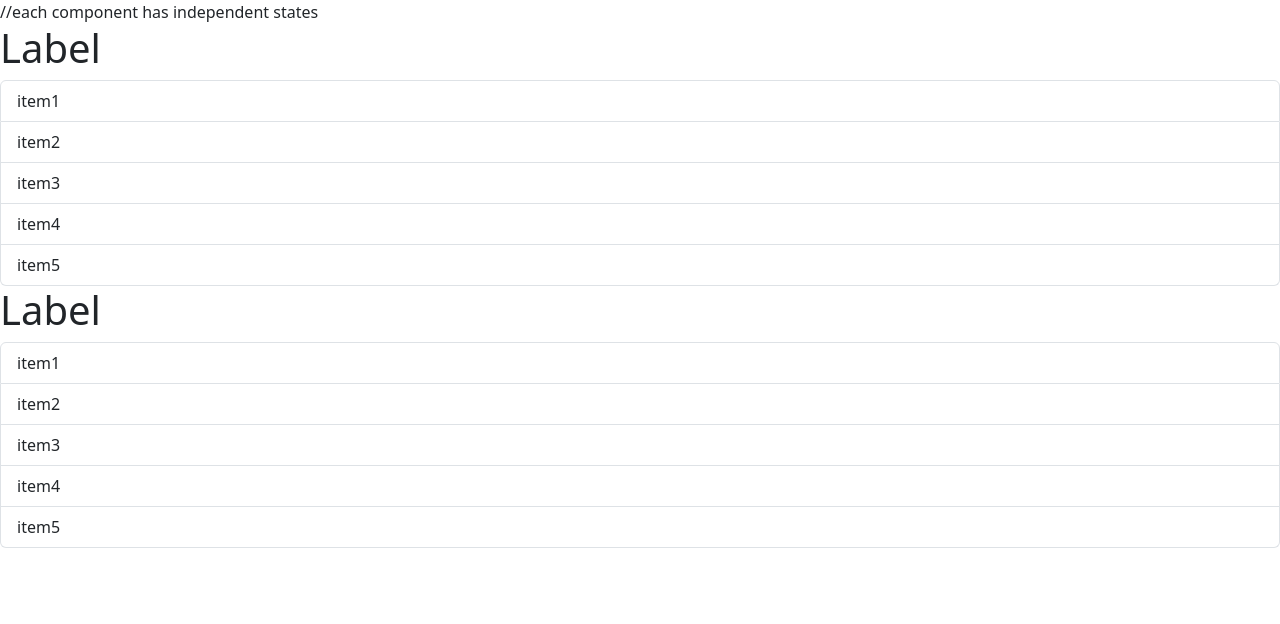
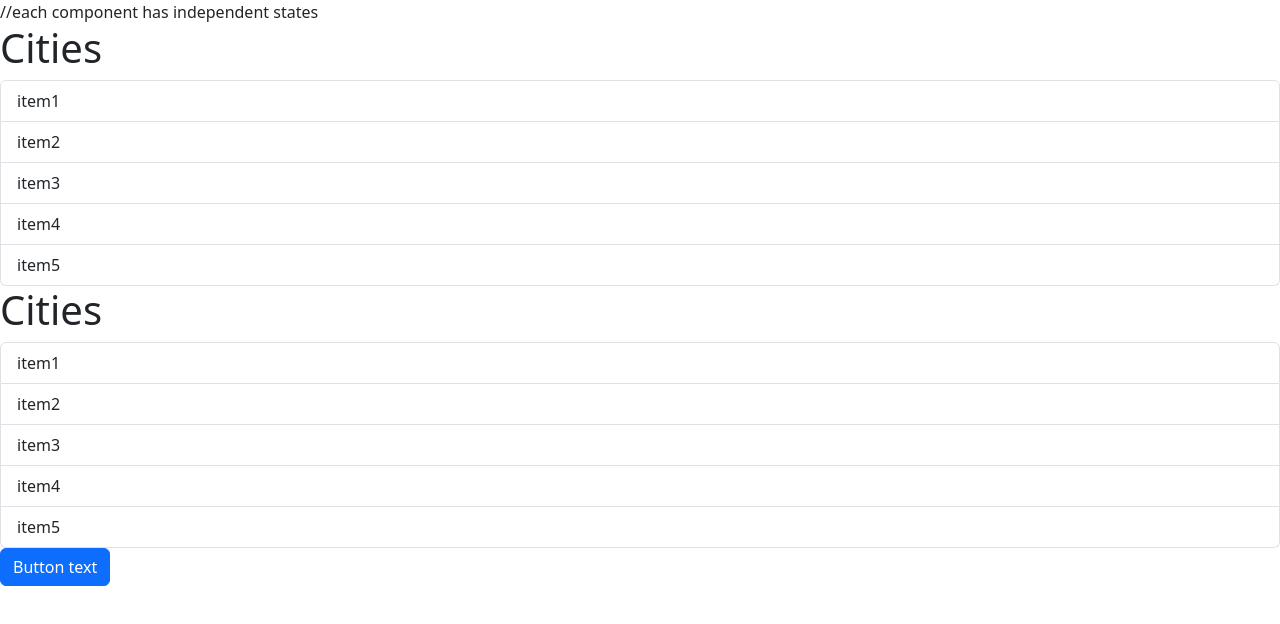
Before and after one commit to andy-gale/blog_site, a React (Vite) app in the folder blog-app-react/: page / in a window 1280 px wide. Shown: the top 624 px of the page. Built offline with nearby package versions, Linux system fonts and the light colour scheme.

Commit message:
added alert feature and explore passing components via props

```diff
--- a/blog-app-react/src/App.tsx
+++ b/blog-app-react/src/App.tsx
@@ -1,11 +1,40 @@
 import ListGroup from "./components/ListGroup";
+import Alert from "./components/Alert";
+import Button from "./components/Button";
+import { useState } from "react";
 
 function App() {
+  let items = ["item1", "item2", "item3", "item4", "item5"];
+
+  const handleSelectItem = (item: string) => {
+    console.log(item);
+  };
+
+  const [alertVisible, setAlertVisibility] = useState(false);
+
   return (
     <div>
       //each component has independent states
-      <ListGroup />
-      <ListGroup />
+      <ListGroup
+        items={items}
+        heading="Cities"
+        onSelectItem={handleSelectItem}
+      />
+      <ListGroup
+        items={items}
+        heading="Cities"
+        onSelectItem={handleSelectItem}
+      />
+      <div>
+        {alertVisible && (
+          <Alert onClose={() => setAlertVisibility(false)}>Alert1!</Alert>
+        )}
+      </div>
+      <div>
+        <Button color="primary" onClick={() => setAlertVisibility(true)}>
+          Button text
+        </Button>
+      </div>
     </div>
   );
 }
--- /dev/null
+++ b/blog-app-react/src/components/Alert.tsx
@@ -0,0 +1,24 @@
+//rafce
+import { ReactNode } from "react";
+interface Props {
+  children: ReactNode; //special type tha all props support
+  //allows us to pass in html content as a prop
+  onClose: () => void;
+}
+
+const Alert = ({ children, onClose }: Props) => {
+  return (
+    <div className="alert alert-primary alert-dismissible">
+      {children}
+      <button
+        type="button"
+        className="btn-close"
+        onClick={onClose}
+        data-bs-dismiss="alert"
+        aria-label="Close"
+      ></button>
+    </div>
+  );
+};
+
+export default Alert;
--- /dev/null
+++ b/blog-app-react/src/components/Button.tsx
@@ -0,0 +1,19 @@
+//rafce
+
+interface Props {
+  children: string; //special type tha all props support
+  //allows us to pass in html content as a prop
+  color?: "primary" | "secondary" | "danger"; //?indicates we dont need to always pass this prop when we call a button component can only be set to the listed values for color
+  onClick: () => void;
+}
+
+const Button = ({ children, onClick, color = "primary" }: Props) => {
+  //button color set to primary by default
+  return (
+    <button className={"btn btn-" + color} onClick={onClick}>
+      {children}
+    </button>
+  );
+};
+
+export default Button;
--- a/blog-app-react/src/components/ListGroup.tsx
+++ b/blog-app-react/src/components/ListGroup.tsx
@@ -1,13 +1,20 @@
 import { useState } from "react";
 
-function ListGroup() {
-  let items = ["item1", "item2", "item3", "item4", "item5"];
+//typescript interface
+interface Props {
+  //we treat props as mmutble should not be reassigned
+  items: string[];
+  heading: string;
 
+  onSelectItem: (item: string) => void;
+}
+
+function ListGroup({ items, heading, onSelectItem }: Props) {
   const [selectedIndex, setSelectedIndex] = useState(-1);
 
   return (
     <>
-      <h1>Label</h1>
+      <h1>{heading}</h1>
       {items.length === 0 && <p>no item found</p>}
       <ul className="list-group">
         {items.map((item, index) => (
@@ -21,6 +28,7 @@
             key={item}
             onClick={() => {
               setSelectedIndex(index);
+              onSelectItem(item);
             }}
           >
             {item}
```
